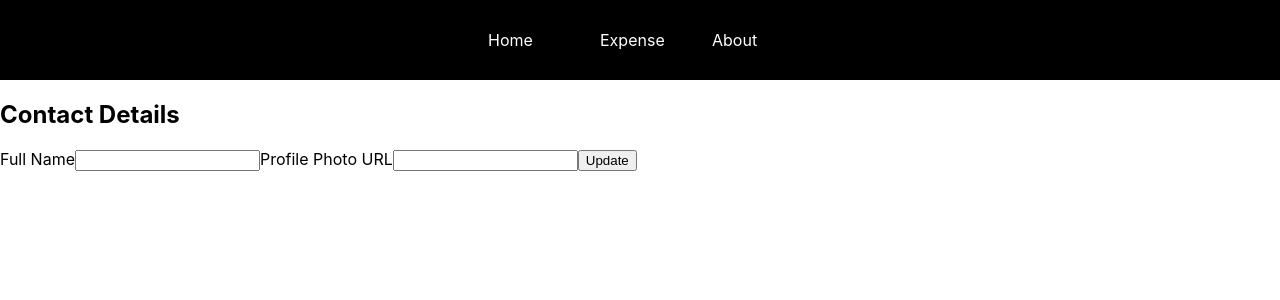
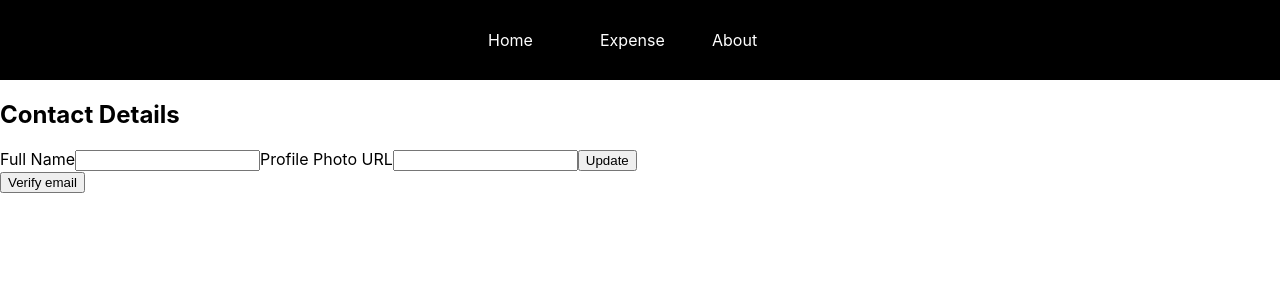
Before and after one commit to VaishnaviKulkarni111/Expense-tracker2, a React (Create React App) app: page /profileform in a window 1280 px wide. Shown: the top 300 px of the page. Built offline with nearby package versions, Linux system fonts and the light colour scheme; no server answers.

Commit message:
verify email

```diff
--- a/src/components/profile/CompleteProfile.js
+++ b/src/components/profile/CompleteProfile.js
@@ -74,9 +74,30 @@ const CompleteProfile =() =>{
     }catch(err){
      console.log(err)
     }
+    }
 
+   const verifyEmail =async()=>{
+    const url= 'https://identitytoolkit.googleapis.com/v1/accounts:sendOobCode?key=AIzaSyD4V11PNolpKhtXgURPq9zel2py2kUt5Sw';
+    try{
+    const res = await fetch(url,{
+        method: "POST",
+        body: JSON.stringify({
+        requestType:"VERIFY_EMAIL",
+        idToken
+        }),
+        headers: { "Content-type": "application/json" },
+    })
+    const data = await res.json();
 
-}
+     if (res.ok) {
+       console.log('Verification email sent successfully', data);
+     } else {
+       console.error('Error sendinf email', data);
+     }
+    }catch(err){
+    console.log(err)
+    }
+   }
 
     return(<>
     <h2>Contact Details</h2>
@@ -87,6 +108,7 @@ const CompleteProfile =() =>{
      <input type="text" value={photo} onChange={e => setPhoto(e.target.value)} ref={photoRef}/>
      <button type="submit">Update</button>
     </form>
+    <button onClick={verifyEmail}> Verify email</button>
 
     </> )
 }
```
